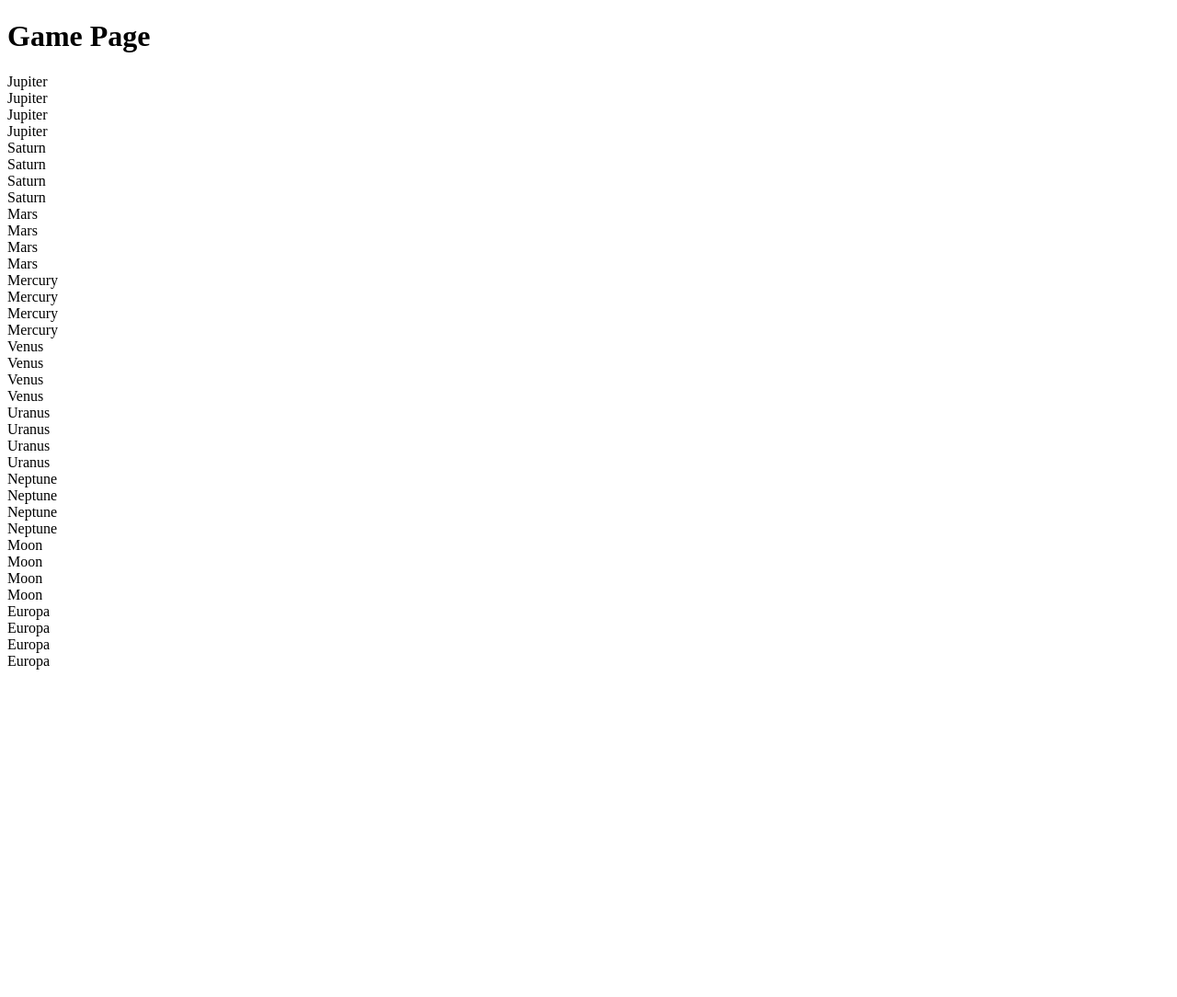
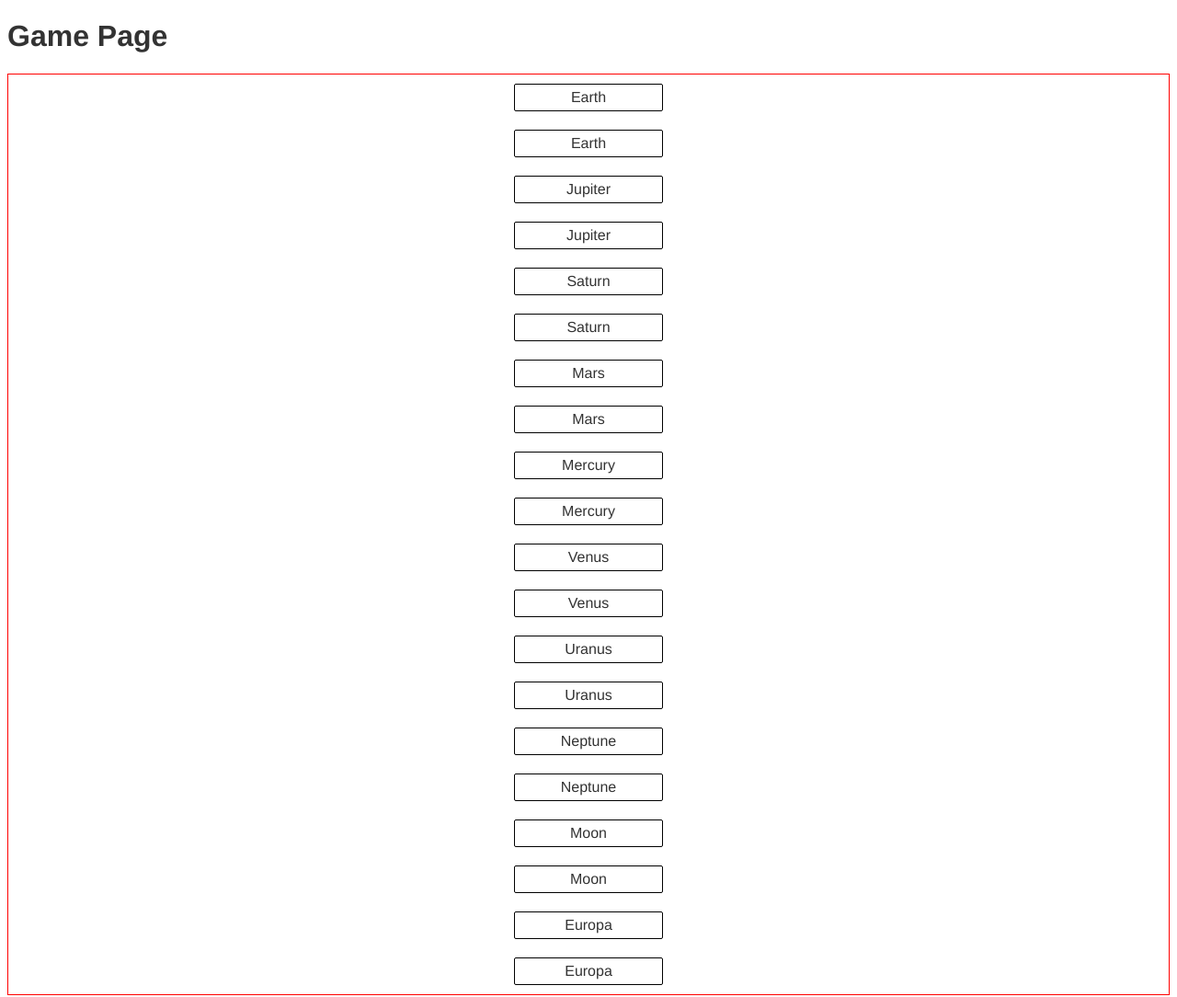
Before and after one commit to ealbiol/memory-game, a Gatsby site: page /memory-game-page in a window 1280 px wide. Shown: the whole page at 92% size. Before the commit the page ends 800 px from the top, so only its background shows below. Built offline with nearby package versions, Linux system fonts and the light colour scheme; Gatsby itself is replaced by a stand-in of ours.

Commit message:
Adding sass and testing onClick function

```diff
--- a/src/components/MemoryTable.js
+++ b/src/components/MemoryTable.js
@@ -1,9 +1,11 @@
 import * as React from "react"
+import "../styles/MemoryTable.scss"
 import { getAllPieces } from "../data/data"
 
 export const MemoryTable = () => {
 
     const [pieces, setPieces] = React.useState([])
+    const [buttonStatus, setButtonStatus] = React.useState(false)
 
     React.useEffect(() => {
         getAllPieces().then((result) => {
@@ -11,16 +13,21 @@ export const MemoryTable = () => {
         })
     }, [])
 
+    const handleButtonPiece = () => {
+        setButtonStatus(!buttonStatus)
+        console.log("AA", buttonStatus);
+    }
 
     return (
-        <div>
+        <div className="table">
             {
                 pieces.map((piece, index) => {
-                    return (<div key={index}>
-                        <div>{piece.name !== "Earth" ? piece.name : ""}</div>
-
-                        {piece.name !== "Earth" && <div>{piece.name}</div>}
-                    </div>)
+                    return (
+                        <div key={index}>
+                            {/* <div style={{ backgroundColor: "salmon" }}>{piece.name !== "Earth" ? piece.name : ""}</div>
+                        {piece.name !== "Earth" && <div>{piece.name}</div>} */}
+                            <div className="pieceBox" onClick={() => handleButtonPiece()}>{piece.name}</div>
+                        </div>)
                 })
             }
         </div>
--- /dev/null
+++ b/src/styles/MemoryTable.scss
@@ -0,0 +1,25 @@
+$font-stack: Helvetica, sans-serif;
+$primary-color: #333;
+
+body {
+  font: 100% $font-stack;
+  color: $primary-color;
+};
+
+.table{
+  border: 1px solid red;
+  display: flex;
+  flex-direction: column;
+  justify-content: center;
+  align-items: center;
+};
+
+.pieceBox{
+  border: 1px solid black;
+  padding: 5px;
+  margin: 10px;
+  width: 150px;
+  display: flex;
+  justify-content: center;
+  border-radius: 2px;
+};
```
